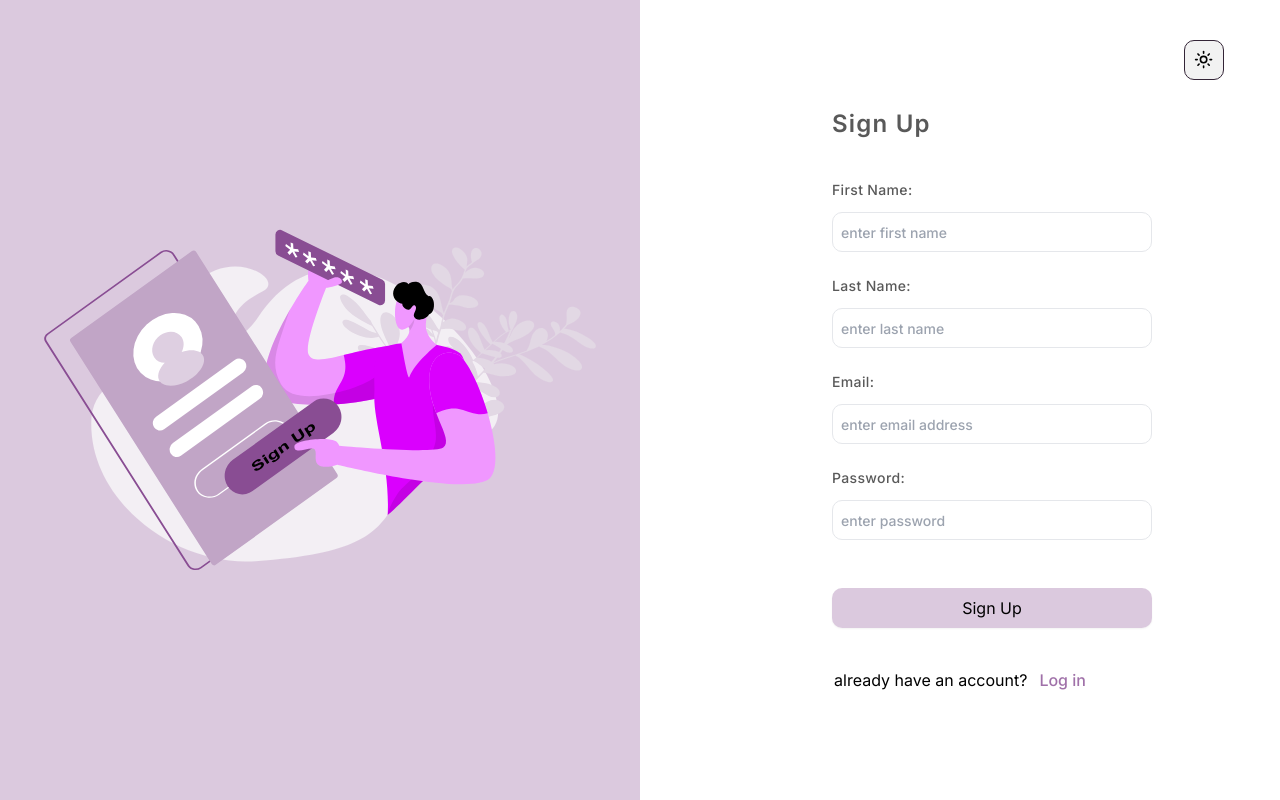
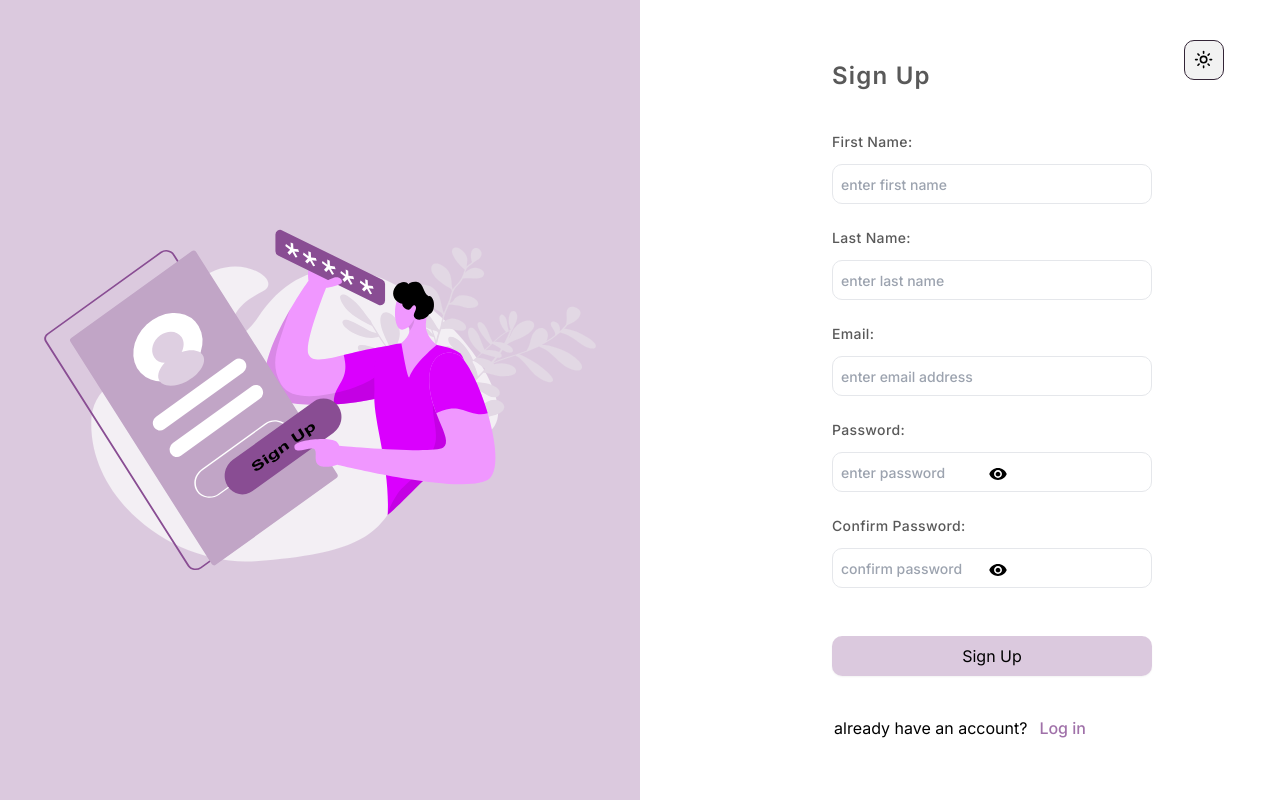
Before and after one commit to nazarenegena/HealthSync, a Next.js app: page /signup in a window 1280 px wide. Built offline with nearby package versions, Linux system fonts and the light colour scheme; no server answers.

Commit message:
refactored authentication code

```diff
--- a/package.json
+++ b/package.json
@@ -9,6 +9,7 @@
     "lint": "next lint"
   },
   "dependencies": {
+    "@hookform/resolvers": "^3.9.1",
     "@radix-ui/react-dropdown-menu": "^2.1.1",
     "@radix-ui/react-slot": "^1.1.0",
     "@radix-ui/react-switch": "^1.1.0",
@@ -26,7 +27,7 @@
     "react-day-picker": "^8.10.1",
     "react-dom": "^18",
     "react-firebase-hooks": "^5.1.1",
-    "react-hook-form": "^7.53.0",
+    "react-hook-form": "^7.53.1",
     "react-icons": "^5.2.1",
     "recharts": "^2.12.7",
     "tailwind-merge": "^2.4.0",
--- a/src/components/HelpSection/helpChart.tsx
+++ b/src/components/HelpSection/helpChart.tsx
@@ -8,7 +8,7 @@ import { useAuth } from "@/contexts/AuthenticationContext";
 import { FaHome } from "react-icons/fa";
 import { SlQuestion } from "react-icons/sl";
 import { TiMessages } from "react-icons/ti";
-
+import { IoSearchOutline } from "react-icons/io5";
 import smileEmoji from "@/assets/smile.svg";
 
 type Props = {
@@ -16,6 +16,9 @@ type Props = {
 };
 
 const HelpChart = ({ onClose }: Props) => {
+  const inputStyles =
+    "lg:h-10 h-8 w-72 px-2 border border-neutral text-sm font-medium rounded-md outline-none focus:ring-primary/80 focus:border-primary/80";
+
   const { user } = useAuth();
 
   return (
@@ -54,11 +57,17 @@ const HelpChart = ({ onClose }: Props) => {
           </p>
           <div className="bg-muted py-7 px-4 rounded-md mt-7 shadow-sm">
             <div>
-              <input
-                type="text"
-                placeholder="Search for help"
-                className="w-full h-10 text-sm px-4 font-bold rounded-md "
-              />
+              <div className=" relative flex justify-end gap-10">
+                <input
+                  type="text"
+                  placeholder="Search for help"
+                  className={`${inputStyles}`}
+                />
+                <IoSearchOutline
+                  size={18}
+                  className="absolute top-3 right-5 cursor-pointer text-muted-foreground"
+                />
+              </div>
 
               <div className="mt-2 ml-4">
                 <p className="mt-4 text-sm text-muted-foreground">
@@ -87,6 +96,7 @@ const HelpChart = ({ onClose }: Props) => {
           </div>
         </div>
       </div>
+
       <div className="border-t-0 shadow-inner  mt-6 absolute bottom-0 w-full h-20 bg-white dark:bg-black rounded-b-md">
         <div className="flex justify-evenly items-center mt-5">
           <div className="flex flex-col items-center cursor-pointer hover:text-primary">
--- a/src/components/authSection/LoginForm.tsx
+++ b/src/components/authSection/LoginForm.tsx
@@ -5,31 +5,55 @@ import React, { useState } from "react";
 import { useRouter } from "next/navigation";
 import { ModeToggle } from "../ModeToggle";
 import { useAuth } from "@/contexts/AuthenticationContext";
+import { useForm } from "react-hook-form";
+import { zodResolver } from "@hookform/resolvers/zod";
+import { z } from "zod";
+import { IoMdEyeOff } from "react-icons/io";
+import { IoMdEye } from "react-icons/io";
+
+const LoginUserSchema = z.object({
+  email: z
+    .string()
+    .min(1, { message: "Please enter an email address" })
+    .email({ message: "Please enter a valid email address" }),
+  password: z
+    .string()
+    .min(1, { message: "Please enter a password" })
+    .min(6, { message: "Password must be at least 6 characters" }),
+});
+
+type LoginUserSchemaType = z.infer<typeof LoginUserSchema>;
 
 function LoginForm() {
-  const [email, setEmail] = useState<string>("");
-  const [password, setPassword] = useState<string>("");
+  const {
+    register,
+    handleSubmit,
+    formState: { errors },
+  } = useForm<LoginUserSchemaType>({
+    resolver: zodResolver(LoginUserSchema),
+  });
+
+  const [isPasswordVisible, setIsPasswordVisible] = useState(false);
+  const handlePasswordToggle = () => setIsPasswordVisible(!isPasswordVisible);
   const { logIn } = useAuth();
   const router = useRouter();
+
+  const errorTextStyle = "text-red-500 text-sm font-medium mt-1";
+
   const labelStyles =
     "lg:mt-6 mt-2 text-md  mb-3 text-muted-foreground font-medium tracking-wide";
   const inputStyles =
     "lg:h-10 h-8  lg:w-80 w-60 px-2 border border-neutral text-sm font-medium rounded-md outline-none focus:ring-primary/80 focus:border-primary/80";
 
-  const handleLogin = async (e: React.FormEvent<HTMLFormElement>) => {
-    e.preventDefault();
+  const handleLogin = async (data: LoginUserSchemaType) => {
     try {
-      const user = await logIn(email, password);
+      const user = await logIn(data.email, data.password, data);
 
       if (user.isNewUser) {
         router.push("/anthropometrics");
       } else {
         router.push("/dashboard");
       }
-
-      // router.push("/anthropometrics");
-      setEmail("");
-      setPassword("");
     } catch (error) {
       console.error("Login Error:", error);
     }
@@ -41,38 +65,58 @@ function LoginForm() {
       </div>
 
       <form
-        onSubmit={handleLogin}
+        onSubmit={handleSubmit(handleLogin)}
         className="flex flex-col lg:px-48  px-24 justify-center"
       >
         <p className="text-2xl mb-4 tracking-wider font-semibold text-muted-foreground">
           Login{" "}
         </p>
-        <label htmlFor="email" className={`${labelStyles}`}>
+        <label htmlFor="email" className={labelStyles}>
           Email:
         </label>
         <input
+          placeholder="enter email address"
           id="email"
-          name="email"
           type="email"
-          required
-          onChange={(e) => setEmail(e.target.value)}
-          value={email}
-          className={`${inputStyles}`}
+          {...register("email")}
+          className={inputStyles}
         />
-        <label htmlFor="password" className={`${labelStyles}`}>
+        {errors.email && (
+          <p className={errorTextStyle}>{errors.email.message}</p>
+        )}
+
+        {/* Password */}
+        <label htmlFor="password" className={labelStyles}>
           Password:
         </label>
-        <input
-          id="password"
-          name="password"
-          type="password"
-          required
-          onChange={(e) => setPassword(e.target.value)}
-          value={password}
-          className={`${inputStyles}`}
-        />
+        <div className="relative">
+          <input
+            placeholder="enter password"
+            id="password"
+            type={isPasswordVisible ? "text" : "password"}
+            {...register("password")}
+            className={inputStyles}
+          />
+          <div
+            onClick={handlePasswordToggle}
+            className="cursor-pointer absolute right-20 top-3"
+          >
+            {isPasswordVisible ? (
+              <IoMdEyeOff size={20} />
+            ) : (
+              <IoMdEye size={20} />
+            )}
+          </div>
+        </div>
+        {errors.password && (
+          <p className={errorTextStyle}>{errors.password.message}</p>
+        )}
+
         <div className="mt-12 ">
-          <button className="text-md lg:h-10 h-8 lg:w-80 w-60 rounded-md bg-primary/30 hover:bg-primary/40 shadow-sm focus:outline-none focus:ring-2 focus:ring-primary/60">
+          <button
+            className="text-md lg:h-10 h-8 lg:w-80 w-60 rounded-md bg-primary/30 hover:bg-primary/40 shadow-sm focus:outline-none focus:ring-2 focus:ring-primary/60"
+            type="submit"
+          >
             Log in
           </button>
           <div className="flex mt-10 justify-center">
--- a/src/components/authSection/SignUpForm.tsx
+++ b/src/components/authSection/SignUpForm.tsx
@@ -5,131 +5,193 @@ import Link from "next/link";
 import { useRouter } from "next/navigation";
 import { useAuth } from "@/contexts/AuthenticationContext";
 import { ModeToggle } from "../ModeToggle";
+import { useForm } from "react-hook-form";
+import { zodResolver } from "@hookform/resolvers/zod";
+import { z } from "zod";
+import { IoMdEyeOff } from "react-icons/io";
+import { IoMdEye } from "react-icons/io";
 
-// Define the IUserDetails interface
-interface IUserDetails {
-  firstname: string;
-  lastname: string;
-}
+const RegisterUserSchema = z
+  .object({
+    firstname: z.string().min(1, { message: "Please enter a first name" }),
+    lastname: z.string().min(1, { message: "Please enter a last name" }),
+    email: z
+      .string()
+      .min(1, { message: "Please enter an email address" })
+      .email({ message: "Please enter a valid email address" }),
+    password: z
+      .string()
+      .min(1, { message: "Please enter a password" })
+      .min(6, { message: "Password must be at least 6 characters" }),
+    confirmPassword: z
+      .string()
+      .min(1, { message: "Please confirm your password" })
+      .min(6, { message: "Password must be at least 6 characters" }),
+  })
+  .refine((data) => data.password === data.confirmPassword, {
+    message: "Passwords don't match",
+    path: ["confirmPassword"],
+  });
 
-interface ISignUpFormState {
-  firstname: string;
-  lastname: string;
-  email: string;
-  password: string;
-}
+type RegisterUserSchemaType = z.infer<typeof RegisterUserSchema>;
 
 function SignupForm() {
-  const [formData, setFormData] = useState<ISignUpFormState>({
-    firstname: "",
-    lastname: "",
-    email: "",
-    password: "",
+  const {
+    handleSubmit,
+    formState: { errors },
+    register,
+  } = useForm<RegisterUserSchemaType>({
+    resolver: zodResolver(RegisterUserSchema),
   });
+
   const { signUp } = useAuth();
   const router = useRouter();
-  const labelStyles =
-    "lg:mt-6 mt-2 text-sm  mb-3 text-muted-foreground font-medium tracking-wide";
-  const inputStyles =
-    "lg:h-10 h-8  lg:w-80 w-60 px-2 border border-neutral text-sm rounded-md font-medium outline-none focus:ring-primary/80 focus:border-primary/80";
+  const [isPasswordVisible, setIsPasswordVisible] = useState(false);
+  const [isConfirmPasswordVisible, setIsConfirmPasswordVisible] =
+    useState(false);
 
-  const handleInputChange = (e: React.ChangeEvent<HTMLInputElement>) => {
-    const { name, value } = e.target;
-    setFormData((prevData) => ({ ...prevData, [name]: value }));
-  };
+  const handlePasswordToggle = () => setIsPasswordVisible(!isPasswordVisible);
+  const handleConfirmPasswordToggle = () =>
+    setIsConfirmPasswordVisible(!isConfirmPasswordVisible);
 
-  const handleSignUp = async (e: React.FormEvent<HTMLFormElement>) => {
-    e.preventDefault();
-    const userDetails: IUserDetails = {
-      firstname: formData.firstname,
-      lastname: formData.lastname,
-    };
-
+  const handleSignUp = async (data: RegisterUserSchemaType) => {
     try {
-      await signUp(formData.email, formData.password, userDetails);
+      await signUp(data.email, data.password, data);
       router.push("/login");
-      setFormData({
-        firstname: "",
-        lastname: "",
-        email: "",
-        password: "",
-      });
     } catch (error) {
       console.error("Error signing up:", error);
     }
   };
 
+  const labelStyles =
+    "lg:mt-6 mt-2 text-sm mb-3 text-muted-foreground font-medium tracking-wide";
+  const inputStyles =
+    "lg:h-10 h-8 lg:w-80 w-60 px-2 border border-neutral text-sm rounded-md font-medium outline-none focus:ring-primary/80 focus:border-primary/80";
+  const errorTextStyle = "text-red-500 text-sm font-medium mt-1";
+
   return (
     <div className="flex flex-col justify-center relative">
-      <div className="absolute  lg:top-10 top-0 lg:right-14 right-0 lg:text-lg">
+      <div className="absolute lg:top-10 top-0 lg:right-14 right-0 lg:text-lg">
         <ModeToggle />
       </div>
 
       <form
-        onSubmit={handleSignUp}
-        className="flex flex-col lg:px-48  px-24 justify-center"
+        onSubmit={handleSubmit(handleSignUp)}
+        className="flex flex-col lg:px-48 px-24 justify-center"
       >
         <p className="text-2xl mb-4 tracking-wider font-semibold text-muted-foreground">
-          Sign Up{" "}
+          Sign Up
         </p>
-        <label htmlFor="firstname" className={`${labelStyles}`}>
+
+        {/* First Name */}
+        <label htmlFor="firstname" className={labelStyles}>
           First Name:
         </label>
         <input
           placeholder="enter first name"
           id="firstname"
-          name="firstname"
           type="text"
-          required
-          onChange={handleInputChange}
-          value={formData.firstname}
-          className={`${inputStyles}`}
+          {...register("firstname")}
+          className={inputStyles}
         />
-        <label htmlFor="lastname" className={`${labelStyles}`}>
+        {errors.firstname && (
+          <p className={errorTextStyle}>{errors.firstname.message}</p>
+        )}
+
+        {/* Last Name */}
+        <label htmlFor="lastname" className={labelStyles}>
           Last Name:
         </label>
         <input
           placeholder="enter last name"
           id="lastname"
-          name="lastname"
           type="text"
-          required
-          onChange={handleInputChange}
-          value={formData.lastname}
-          className={`${inputStyles}`}
+          {...register("lastname")}
+          className={inputStyles}
         />
-        <label htmlFor="email" className={`${labelStyles}`}>
+        {errors.lastname && (
+          <p className={errorTextStyle}>{errors.lastname.message}</p>
+        )}
+
+        {/* Email */}
+        <label htmlFor="email" className={labelStyles}>
           Email:
         </label>
         <input
           placeholder="enter email address"
           id="email"
-          name="email"
           type="email"
-          required
-          onChange={handleInputChange}
-          value={formData.email}
-          className={`${inputStyles}`}
+          {...register("email")}
+          className={inputStyles}
         />
-        <label htmlFor="password" className={`${labelStyles}`}>
+        {errors.email && (
+          <p className={errorTextStyle}>{errors.email.message}</p>
+        )}
+
+        {/* Password */}
+        <label htmlFor="password" className={labelStyles}>
           Password:
         </label>
-        <input
-          placeholder="enter password"
-          id="password"
-          name="password"
-          type="password"
-          required
-          onChange={handleInputChange}
-          value={formData.password}
-          className={`${inputStyles}`}
-        />
-        <div className="mt-12 ">
-          <button className="text-md lg:h-10 h-8 lg:w-80 w-60 rounded-md bg-primary/30 hover:bg-primary/40 shadow-sm focus:outline-none focus:ring-2 focus:ring-primary/60">
+        <div className="relative">
+          <input
+            placeholder="enter password"
+            id="password"
+            type={isPasswordVisible ? "text" : "password"}
+            {...register("password")}
+            className={inputStyles}
+          />
+          <div
+            onClick={handlePasswordToggle}
+            className="cursor-pointer absolute right-20 top-3"
+          >
+            {isPasswordVisible ? (
+              <IoMdEyeOff size={20} />
+            ) : (
+              <IoMdEye size={20} />
+            )}
+          </div>
+        </div>
+        {errors.password && (
+          <p className={errorTextStyle}>{errors.password.message}</p>
+        )}
+
+        {/* Confirm Password */}
+        <label htmlFor="confirmPassword" className={labelStyles}>
+          Confirm Password:
+        </label>
+        <div className="relative">
+          <input
+            placeholder="confirm password"
+            id="confirmPassword"
+            type={isConfirmPasswordVisible ? "text" : "password"}
+            {...register("confirmPassword")}
+            className={inputStyles}
+          />
+          <div
+            onClick={handleConfirmPasswordToggle}
+            className="cursor-pointer absolute right-20 top-3"
+          >
+            {isConfirmPasswordVisible ? (
+              <IoMdEyeOff size={20} />
+            ) : (
+              <IoMdEye size={20} />
+            )}
+          </div>
+        </div>
+        {errors.confirmPassword && (
+          <p className={errorTextStyle}>{errors.confirmPassword.message}</p>
+        )}
+
+        {/* Submit Button */}
+        <div className="mt-12">
+          <button
+            className="text-md lg:h-10 h-8 lg:w-80 w-60 rounded-md bg-primary/30 hover:bg-primary/40 shadow-sm focus:outline-none focus:ring-2 focus:ring-primary/60"
+            type="submit"
+          >
             Sign Up
           </button>
           <div className="flex mt-10 justify-center">
-            <p className="mr-3">{`already have an account?`}</p>
+            <p className="mr-3">already have an account?</p>
             <Link
               href="/login"
               className="text-primary/80 font-medium cursor-pointer"
--- a/src/components/sections/dashboardSection/DashboardNavbar.tsx
+++ b/src/components/sections/dashboardSection/DashboardNavbar.tsx
@@ -12,18 +12,18 @@ type Props = {};
 const DashboardNavbar = (props: Props) => {
   const { user } = useAuth();
   return (
-    <div className=" relative flex justify-between pt-10 bg-muted/15 h-28 w-full px-10">
+    <div className=" relative flex justify-between pt-10 bg-muted/15 h-28 w-full px-10 mb-5">
       <div className="flex items-center justify-center">
         {" "}
         <p className="text-3xl font-normal tracking-wider text-muted-foreground/75 w-full">
-          Hello there
+          Hello {user.name}
         </p>
         <Image
           src={handwave}
           alt="handwave"
           width={50}
           height={50}
-          className="ml-4"
+          className="ml-4 "
         />
       </div>
       <div className=" relative flex justify-end gap-10">
```
Also changed, not shown: 1 other file (tests, documents, lock files or other folders).
